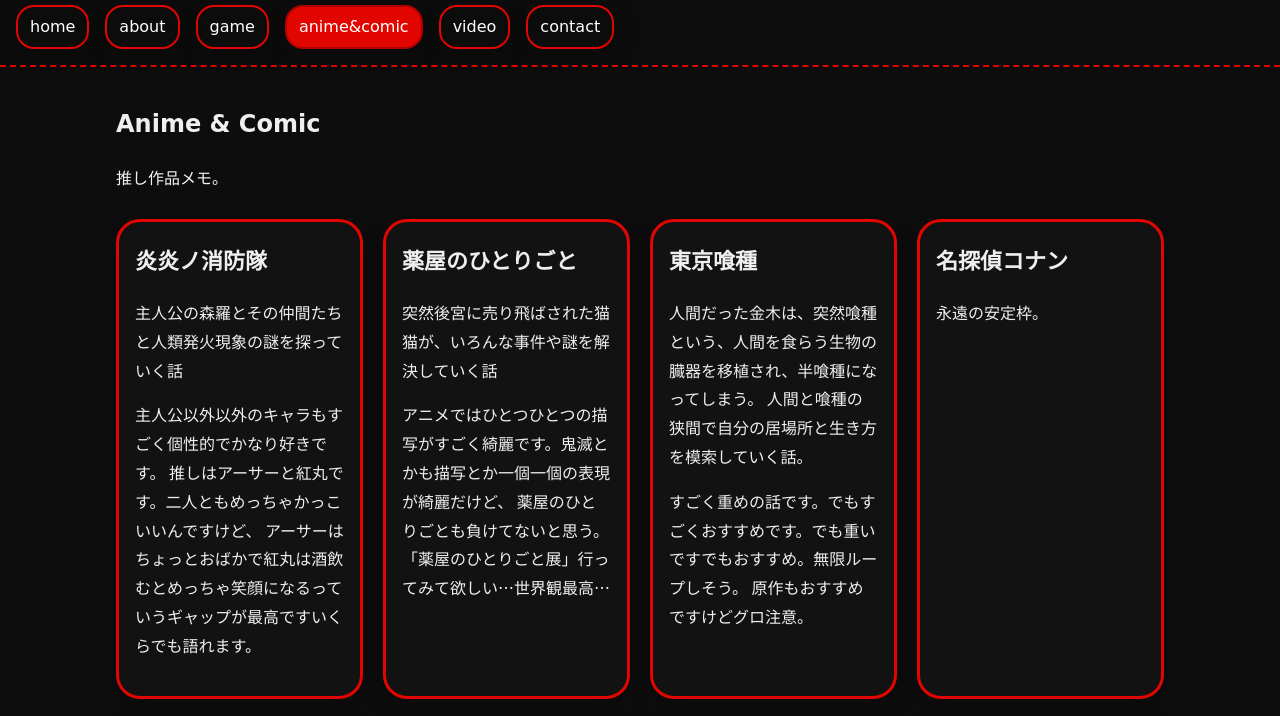
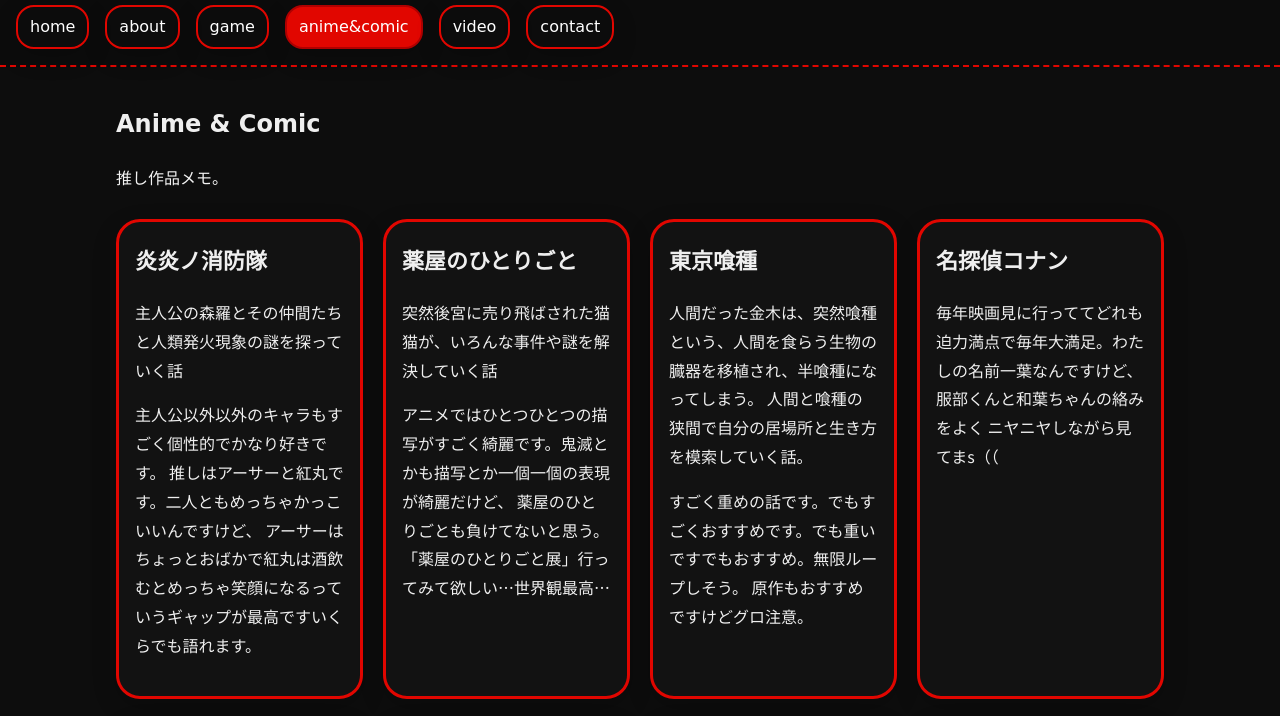
Before and after one commit to Kzh2525/about-me, a plain HTML site: page anime-comic.html in a window 1280 px wide. Shown: the part 77-793 px from the top of the page. Drawn offline with Linux system fonts and the light colour scheme; a web font is replaced by a local one.

Commit message:
anime-comic.htmlの名探偵コナンカードの説明文を詳細に更新し、作品の魅力を強調しました

```diff
--- a/anime-comic.html
+++ b/anime-comic.html
@@ -61,7 +61,8 @@
         <article class="card">
           <a href="http://www.conan-portal.com/" target="_blank">
             <h3>名探偵コナン</h3>
-            <p>永遠の安定枠。</p>
+            <p>毎年映画見に行っててどれも迫力満点で毎年大満足。わたしの名前一葉なんですけど、服部くんと和葉ちゃんの絡みをよく
+              ニヤニヤしながら見てまs（（</p>
           </a>
         </article>
         <article class="card">
```
